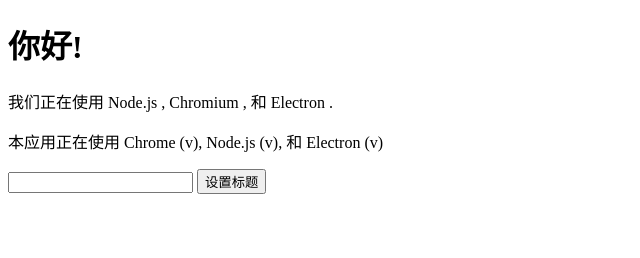
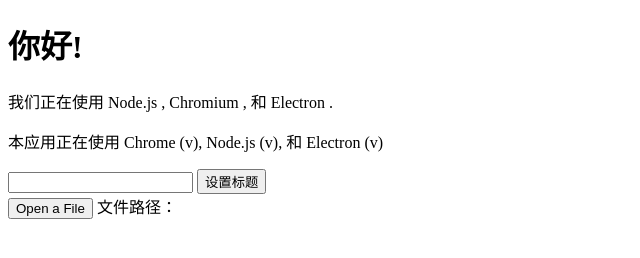
Before and after one commit to fengyingweb/electronDemo, an Electron app: page src/index.html in a window 800 px wide. Shown: the whole page, without its empty margins (0-640 px from the left). Drawn offline with Linux system fonts and the light colour scheme; no server answers.

Commit message:
Update index.html

```diff
--- a/src/index.html
+++ b/src/index.html
@@ -16,6 +16,10 @@
       <input id="title-txt" type="text">
       <button id="set-btn">设置标题</button>
     </div>
+    <div>
+      <button id="open-btn">Open a File</button>
+      <span>文件路径：</span><strong id="filePath"></strong>
+    </div>
     <script type="module" src="./js/render.js"></script>
   </body>
 </html>
```
